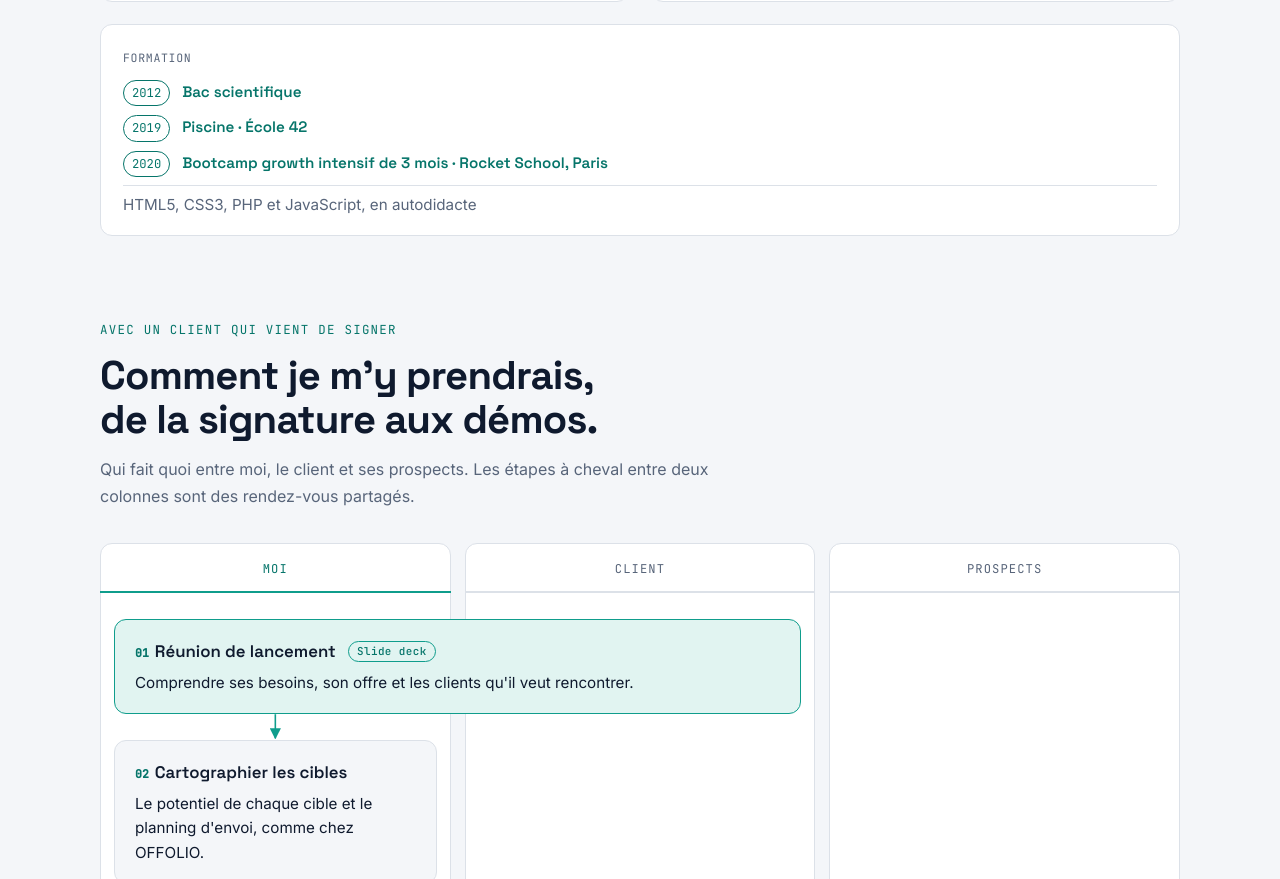
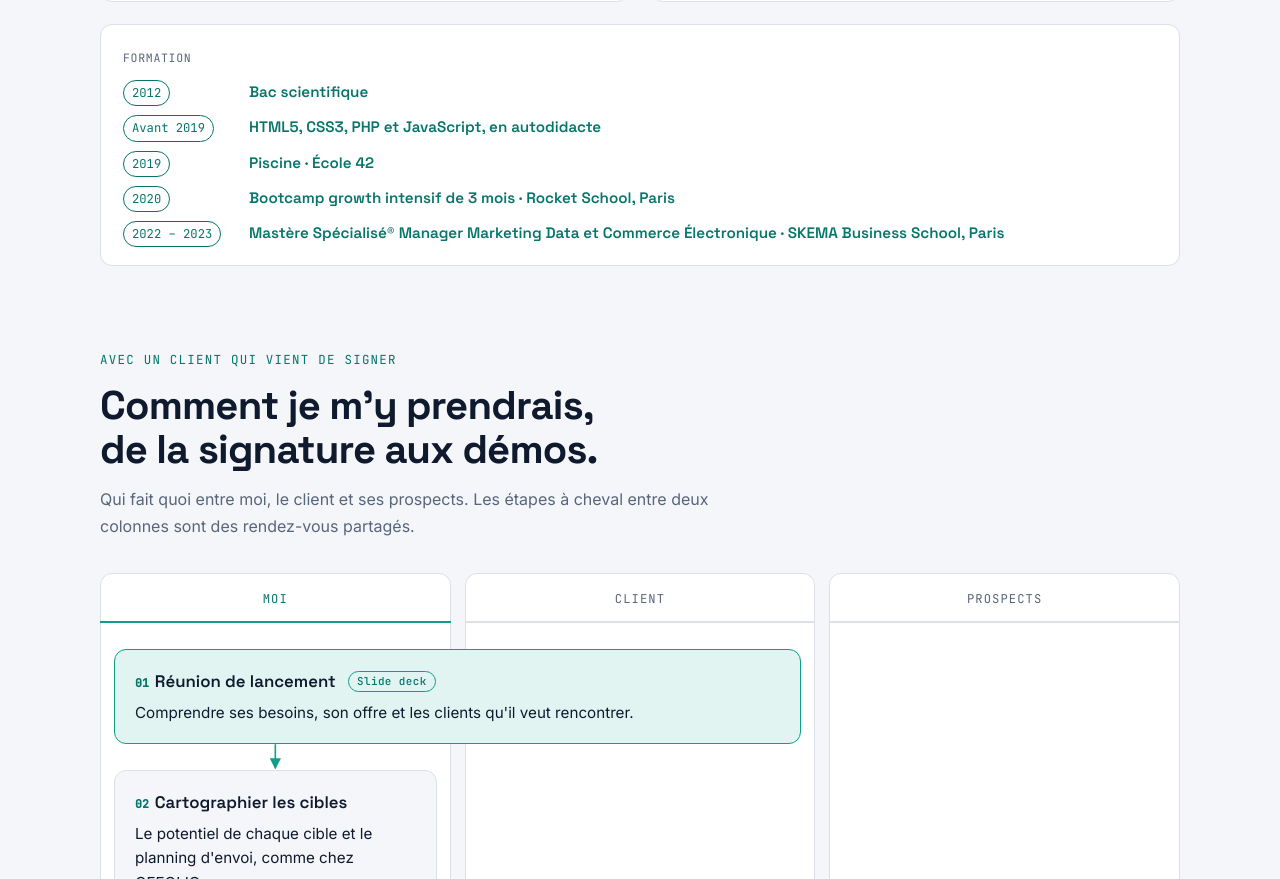
Before and after one commit to wickra07/wickra-pro, a plain HTML site: page grow.html in a window 1280 px wide. Shown: the part 1650-2529 px from the top of the page. Drawn offline with Linux system fonts and the light colour scheme.

Commit message:
grow: formation chronologique avec SKEMA et autodidacte

```diff
--- a/grow.html
+++ b/grow.html
@@ -191,7 +191,8 @@ table.t td:first-child{font-weight:600;white-space:nowrap}
 .reco .meta{font-family:var(--f-mono);font-size:.74rem}
 .edu{margin-top:22px;background:var(--surface);border:1px solid var(--line);border-radius:12px;padding:18px 22px}
 .edu ul{margin:10px 0 0;padding:0;list-style:none;display:flex;flex-direction:column;gap:8px;font-size:.95rem}
-.edu li{display:flex;align-items:baseline;gap:12px;flex-wrap:wrap}
+.edu li{display:grid;grid-template-columns:7.5em minmax(0,1fr);align-items:baseline;gap:12px}
+.edu .yr{justify-self:start}
 .edu .dip b{font-family:var(--f-display);font-weight:600;color:var(--accent-ink)}
 .edu .yr{font-family:var(--f-mono);font-size:.76rem;padding:2px 8px;border-radius:999px;border:1px solid var(--accent-ink);color:var(--accent-ink);min-width:3.2em;text-align:center}
 .edu .self{color:var(--muted);padding-top:6px;border-top:1px solid var(--line)}
@@ -335,9 +336,10 @@ table.t td:first-child{font-weight:600;white-space:nowrap}
       <span class="st-lbl">Formation</span>
       <ul>
         <li class="dip"><span class="yr">2012</span><b>Bac scientifique</b></li>
+        <li class="dip"><span class="yr">Avant 2019</span><b>HTML5, CSS3, PHP et JavaScript, en autodidacte</b></li>
         <li class="dip"><span class="yr">2019</span><b>Piscine · École 42</b></li>
         <li class="dip"><span class="yr">2020</span><b>Bootcamp growth intensif de 3 mois · Rocket School, Paris</b></li>
-        <li class="self">HTML5, CSS3, PHP et JavaScript, en autodidacte</li>
+        <li class="dip"><span class="yr">2022 – 2023</span><b>Mastère Spécialisé® Manager Marketing Data et Commerce Électronique · SKEMA Business School, Paris</b></li>
       </ul>
     </div>
   </section>
```
